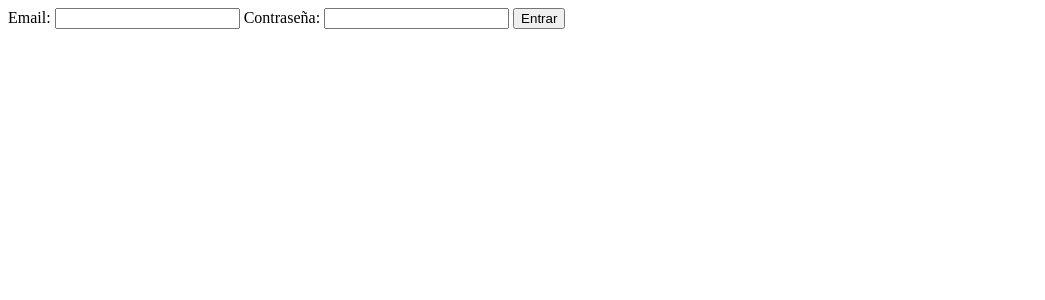
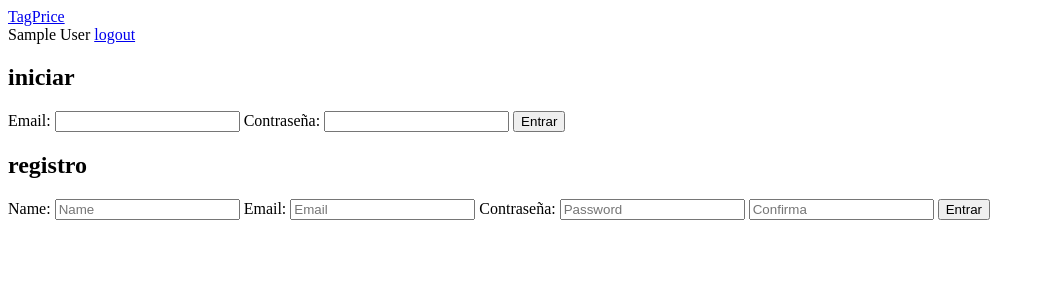
Before and after one commit to Hponce09/2526-daw2-pf-c2-tagprice, a PHP site: template src/views/login.php in a window 1280 px wide. Shown: the top 300 px of the page, without its empty margins (0-1045 px from the left). Run offline with PHP 8.4, Linux system fonts and the light colour scheme; the template is opened without the code that fills it, so the values that code supplies are empty; the visitor is signed in with stand-in values (Sample User, id 1).

Commit message:
control de sesion en el header, estrutura inicial y estructura inicial del registro

```diff
--- a/src/includes/header.php
+++ b/src/includes/header.php
@@ -1,3 +1,10 @@
+<?php
+if (session_status() === PHP_SESSION_NONE) {
+    session_start();
+}
+
+?>
+
 <!DOCTYPE html>
 <html lang="en">
 <head>
@@ -6,3 +13,35 @@
     <title>TagPrice</title>
 </head>
 <body>
+
+<header>
+
+    <?php
+        $homeLink = URL_BASE . "index.php";
+        if(isset($_SESSION['rol_usu'])){
+            $homeLink = ($_SESSION['rol_usu'] == 'admin')
+                ? URL_BASE . "views/panelAdmin.php"
+                : URL_BASE . "index.php";;
+        }
+    ?>
+
+    <div>
+        <a href="<?= $homeLink ?>">
+            <span>TagPrice</span>
+        </a>
+    </div>
+
+    <?php   if(isset($_SESSION['autenticated']) && $_SESSION['autenticated'] === true): ?>
+
+        <span><?= $_SESSION['name_user'] ?></span>
+        <a href="<?=URL_BASE?>actions/logout.php">logout</a>
+
+    <?php else: ?>
+
+        <a href="<?= URL_BASE; ?>views/login.php">login</a>
+
+    <?php endif;    ?>
+
+
+
+</header>
--- a/src/views/dashboard.php
+++ b/src/views/dashboard.php
@@ -1,6 +1,6 @@
 <?php
 
-require_once __DIR__ '/../config/paths.php';
+require_once __DIR__ . '/../config/paths.php';
 
 session_start();
 if(!isset($_SESSION['autenticated']) || $_SESSION['autenticated'] !== true){
@@ -8,4 +8,7 @@ if(!isset($_SESSION['autenticated']) || $_SESSION['autenticated'] !== true){
     exit;
 }
 
+include PATH_BASE .'includes/header.php';
+
+
 ?>
--- a/src/views/login.php
+++ b/src/views/login.php
@@ -3,6 +3,8 @@ include_once __DIR__ . '/../config/paths.php';
 
 
 ?>
+<h2>iniciar</h2>
+
 <form action="<?=URL_BASE?>actions/login.proc.php" method="Post">
     <label for="email">Email:</label>
     <input type="email" name="usu_mail" id="email" required>
@@ -13,3 +15,21 @@ include_once __DIR__ . '/../config/paths.php';
     <button type="submit">Entrar</button>
 
 </form>
+
+<h2>registro</h2>
+
+<form action="<?=URL_BASE?>actions/registre.proc.php" method="Post">
+
+    <label for="name">Name:</label>
+    <input type="text" name="Name" placeholder="Name" required>
+
+    <label for="email">Email:</label>
+    <input type="email" name="email" placeholder="Email" required>
+
+    <label for="password">Contraseña:</label>
+    <input type="password" name="password" placeholder="Password" required>
+    <input type="password" name="password_confirm" placeholder="Confirma" required>
+
+    <button type="submit">Entrar</button>
+
+</form>
```
Also changed, not shown: src/actions/logout.php (added, +15 -0 lines), src/index.php (+4 -5 lines), src/views/panelAdmin.php (+14 -0 lines), src/actions/registre.proc.php (added).
